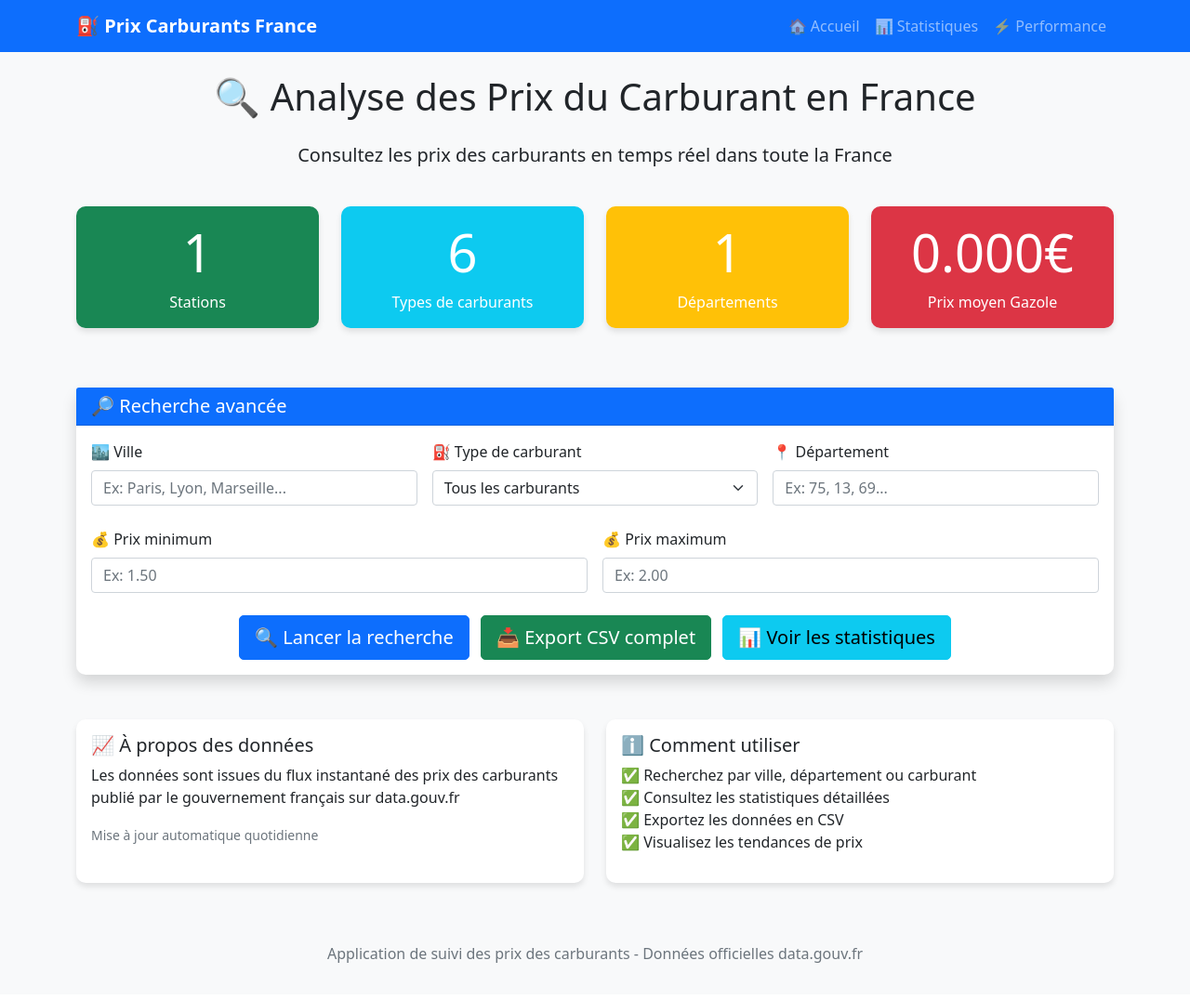
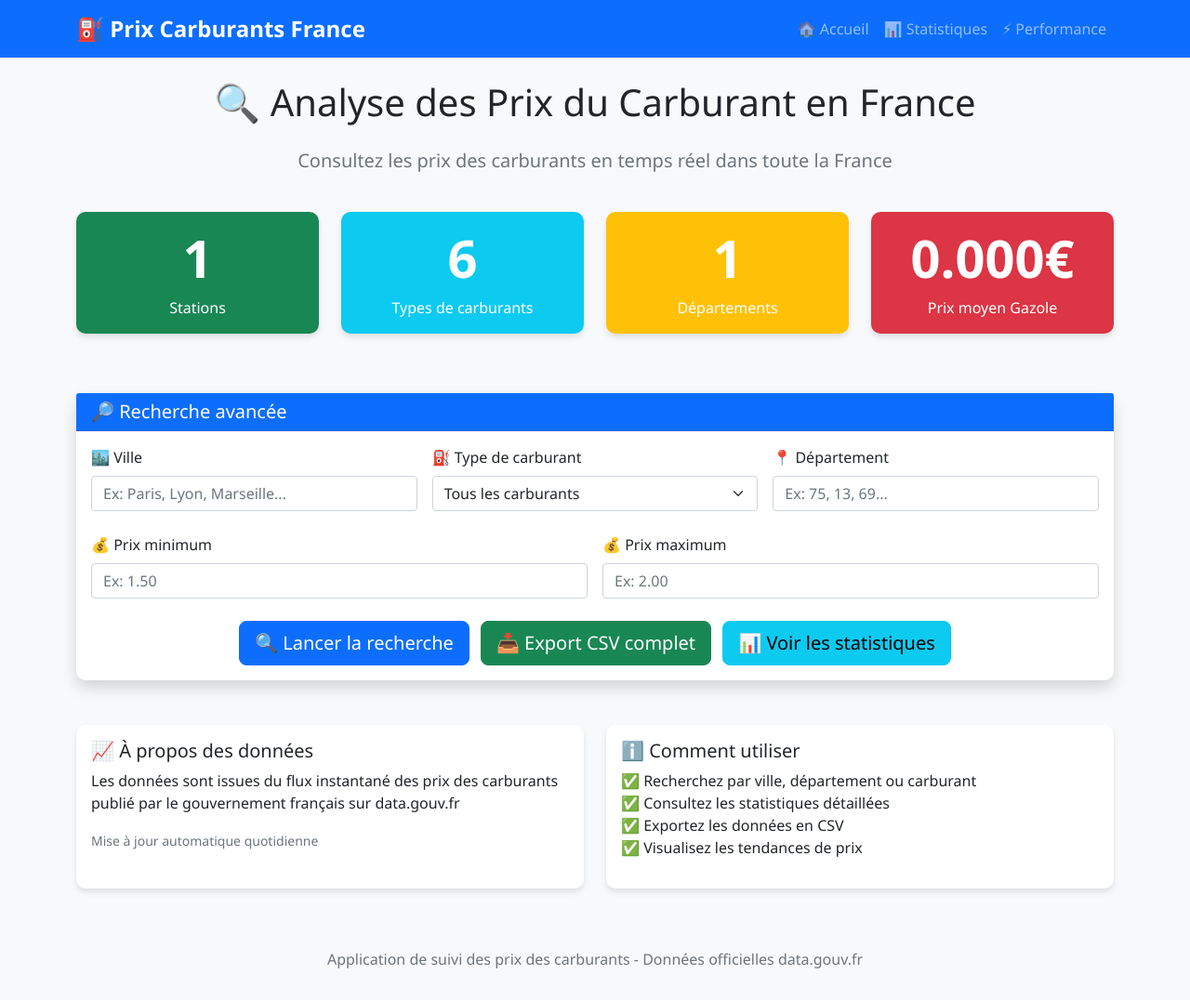
Before and after one commit to hamedbellal/carburant_app, a Flask app: template templates/index.html in a window 1280 px wide. Shown: the whole page at 93% size. Before the commit the page ends 1036 px from the top, so only its background shows below. Run offline with Flask 3, Linux system fonts and the light colour scheme; the template is opened without the code that fills it: most values are stand-ins (such as "Sample title", 1, 10 or a date in 2020).

Commit message:
fix port et forcer css change

```diff
--- a/app.py
+++ b/app.py
@@ -16,6 +16,34 @@ def load_stations_data():
         print("❌ Fichier data/stations.json non trouvé")
         return []
 
+def calculate_home_stats():
+    """Calcule les statistiques pour la page d'accueil"""
+    total_stations = len(stations_data)
+
+    # Compter les départements uniques
+    departments = set()
+    avg_price_gazole = 0
+    gazole_count = 0
+
+    for station in stations_data:
+        dept = station.get('code_departement')
+        if dept:
+            departments.add(dept)
+
+        # Calculer le prix moyen du gazole
+        for carburant in station.get('carburants', []):
+            if carburant['type'] == 'Gazole':
+                avg_price_gazole += carburant['prix']
+                gazole_count += 1
+
+    avg_price_gazole = avg_price_gazole / gazole_count if gazole_count > 0 else 0
+
+    return {
+        'total_stations': total_stations,
+        'total_departments': len(departments),
+        'avg_price_gazole': avg_price_gazole
+    }
+
 # Charger les données au démarrage
 stations_data = load_stations_data()
 print(f"✅ {len(stations_data)} stations chargées depuis JSON")
@@ -23,7 +51,11 @@ print(f"✅ {len(stations_data)} stations chargées depuis JSON")
 # Route principale
 @app.route('/')
 def index():
-    return render_template('index.html')
+    stats = calculate_home_stats()
+    return render_template('index.html',
+                         total_stations=stats['total_stations'],
+                         total_departments=stats['total_departments'],
+                         avg_price_gazole=stats['avg_price_gazole'])
 
 # Route pour la recherche avancée
 @app.route('/recherche', methods=['POST'])
@@ -265,4 +297,5 @@ def export_csv():
         return f"Erreur lors de l'export: {str(e)}", 500
 
 if __name__ == '__main__':
-    app.run(debug=False, host='0.0.0.0', port=5000)
+    port = int(os.environ.get("PORT", 5000))
+    app.run(debug=False, host='0.0.0.0', port=port)
--- a/static/css/style.css
+++ b/static/css/style.css
@@ -1,18 +1,34 @@
 body {
     background-color: #f8f9fa;
+    font-family: 'Segoe UI', Tahoma, Geneva, Verdana, sans-serif;
+}
+
+.navbar-brand {
+    font-weight: bold;
+    font-size: 1.5rem;
 }
 
 .card {
     box-shadow: 0 4px 6px rgba(0, 0, 0, 0.1);
     border: none;
     border-radius: 10px;
+    transition: transform 0.2s;
+}
+
+.card:hover {
+    transform: translateY(-2px);
 }
 
 .btn {
-    border-radius: 5px;
+    border-radius: 8px;
+    font-weight: 500;
 }
 
-.table {
-    border-radius: 10px;
-    overflow: hidden;
+.display-4 {
+    font-weight: bold;
 }
+
+.lead {
+    color: #6c757d;
+    font-size: 1.25rem;
+}/* Force update */
```
